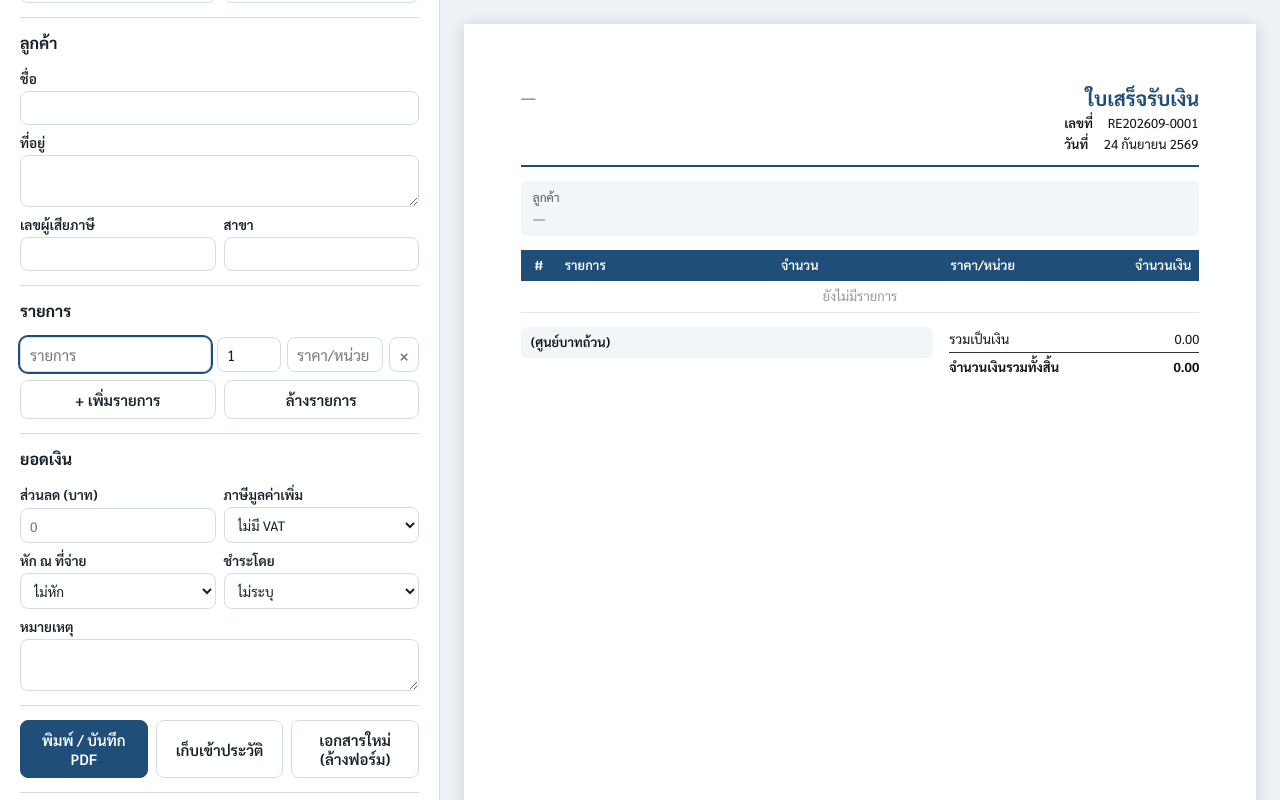
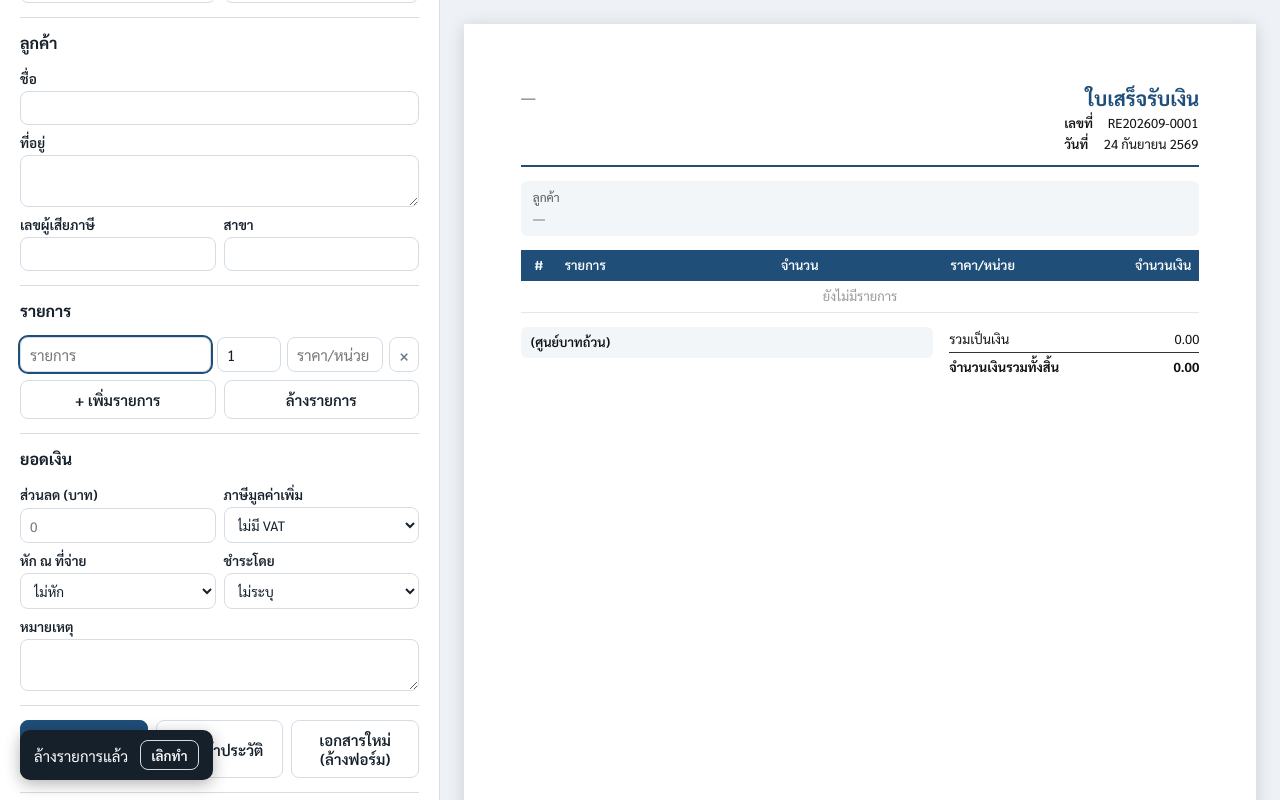
Before and after one commit to adisorn6302565/KANAO-Thai-Receipt, a website built with Vite: page index.html in a window 1280 px wide. Both pictures are taken after a click on the button "ล้างรายการ". Shown: the top 800 px of the page. Built offline with nearby package versions, Linux system fonts and the light colour scheme.

Commit message:
Clear buttons act immediately with undo instead of confirm popup

```diff
--- a/index.html
+++ b/index.html
@@ -108,6 +108,8 @@
         <button type="button" id="newDoc" class="ghost">เอกสารใหม่ (ล้างฟอร์ม)</button>
       </div>
 
+      <div id="undoBar" class="undo" hidden><span></span><button type="button" id="undoBtn" class="ghost small">เลิกทำ</button></div>
+
       <section>
         <h2>ประวัติ <span class="muted">(ในเครื่องนี้)</span></h2>
         <div class="history-tools">
--- a/src/main.ts
+++ b/src/main.ts
@@ -296,15 +296,29 @@ $('print').addEventListener('click', () => {
   window.print();
   document.title = old;
 });
+// Clear buttons act immediately (no confirm popup, browsers may block it) and offer undo instead
+let undoTimer = 0;
+function offerUndo(msg: string) {
+  const snap = JSON.parse(JSON.stringify(collect())) as Doc;
+  const bar = $('undoBar');
+  bar.querySelector('span')!.textContent = msg;
+  bar.hidden = false;
+  clearTimeout(undoTimer);
+  undoTimer = window.setTimeout(() => (bar.hidden = true), 8000);
+  $('undoBtn').onclick = () => {
+    apply(snap);
+    bar.hidden = true;
+  };
+}
 $('clearItems').addEventListener('click', () => {
-  if (items.some((i) => i.desc.trim() || i.price) && !confirm('ล้างรายการทั้งหมด?')) return;
+  offerUndo('ล้างรายการแล้ว');
   items = [{ desc: '', qty: 1, price: 0 }];
   renderItems();
   update();
   document.querySelector<HTMLInputElement>('#items .desc')?.focus();
 });
 $('clearSeller').addEventListener('click', () => {
-  if (!confirm('ล้างข้อมูลร้านที่จำไว้?')) return;
+  offerUndo('ล้างข้อมูลร้านแล้ว');
   for (const f of SELLER_FIELDS) $(f).value = '';
   update();
 });
@@ -314,7 +328,8 @@ $<HTMLElement>('items').parentElement!.closest('aside')!.addEventListener('focus
   if (el.tagName === 'INPUT' && (el.type === 'text' || el.inputMode === 'decimal' || el.inputMode === 'numeric')) el.select();
 });
 $('newDoc').addEventListener('click', () => {
-  if (confirm('เริ่มเอกสารใหม่? (ข้อมูลผู้ขายยังอยู่)')) freshDoc();
+  offerUndo('ล้างฟอร์มแล้ว');
+  freshDoc();
 });
 
 $('exportJson').addEventListener('click', () => {
--- a/src/style.css
+++ b/src/style.css
@@ -102,3 +102,6 @@ button.ghost, label.ghost { background: transparent; color: inherit; border: 1px
   .preview-wrap { padding: 0; }
   .paper { box-shadow: none; zoom: 1; }
 }
+.undo { position: fixed; left: 20px; bottom: 20px; z-index: 10; display: flex; align-items: center; gap: 12px; background: #16202b; color: #fff; padding: 10px 14px; border-radius: 10px; box-shadow: 0 4px 16px rgba(0,0,0,.3); }
+.undo[hidden] { display: none; }
+.undo button { color: #fff; }
```
